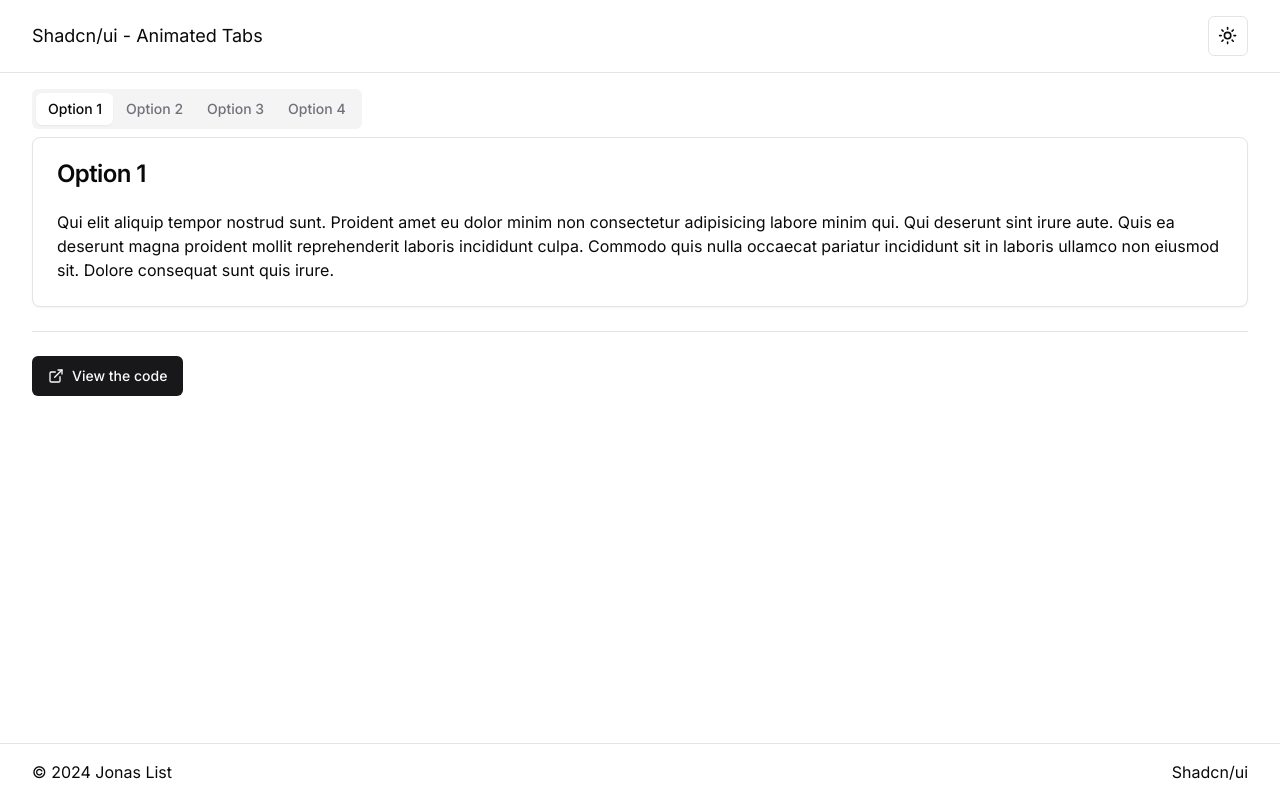
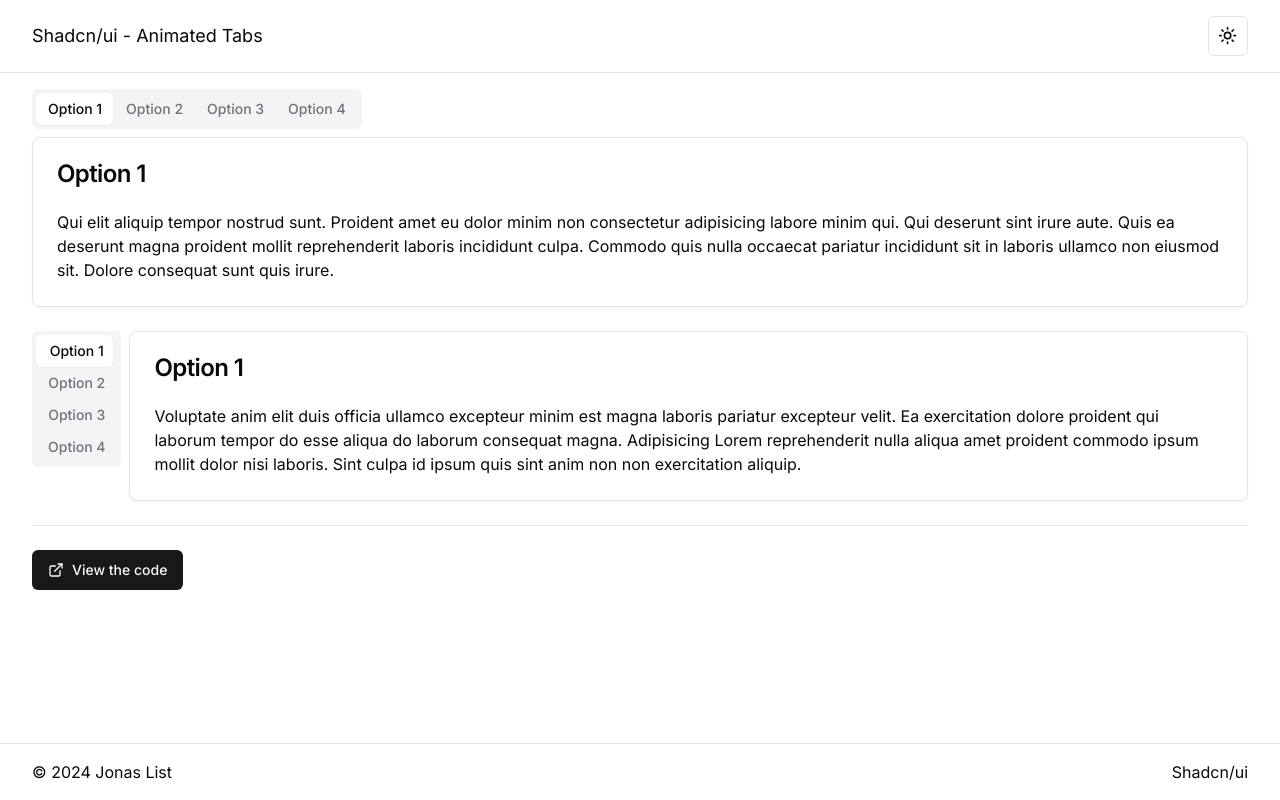
Before and after one commit to list-jonas/shadcn-ui-animated-tabs, a Next.js app: page / in a window 1280 px wide. Built offline with nearby package versions, Linux system fonts and the light colour scheme.

Commit message:
Add vertical tabs example

```diff
--- a/src/app/page.tsx
+++ b/src/app/page.tsx
@@ -8,6 +8,7 @@ import Link from "next/link";
 const LandingPage = async () => {
   return (
     <main className="container flex flex-col gap-6">
+      {/* Horizontal tabs */}
       <Tabs defaultValue="option1">
         <TabsList>
           <TabsTrigger value="option1">Option 1</TabsTrigger>
@@ -30,6 +31,33 @@ const LandingPage = async () => {
         </TabsContent>
       </Tabs>
 
+      {/* Vertical tabs */}
+      <Tabs
+        orientation="vertical"
+        defaultValue="option1"
+        className="flex flex-row gap-2"
+      >
+        <TabsList className="m-0 flex flex-col items-stretch w-full h-auto">
+          <TabsTrigger value="option1">Option 1</TabsTrigger>
+          <TabsTrigger value="option2">Option 2</TabsTrigger>
+          <TabsTrigger value="option3">Option 3</TabsTrigger>
+          <TabsTrigger value="option4">Option 4</TabsTrigger>
+        </TabsList>
+
+        <TabsContent className="mt-0" value="option1">
+          <TabContent name="Option 1" />
+        </TabsContent>
+        <TabsContent className="mt-0" value="option2">
+          <TabContent name="Option 2" />
+        </TabsContent>
+        <TabsContent className="mt-0" value="option3">
+          <TabContent name="Option 3" />
+        </TabsContent>
+        <TabsContent className="mt-0" value="option4">
+          <TabContent name="Option 4" />
+        </TabsContent>
+      </Tabs>
+
       <Separator />
 
       <Button className="w-min" asChild>
```
